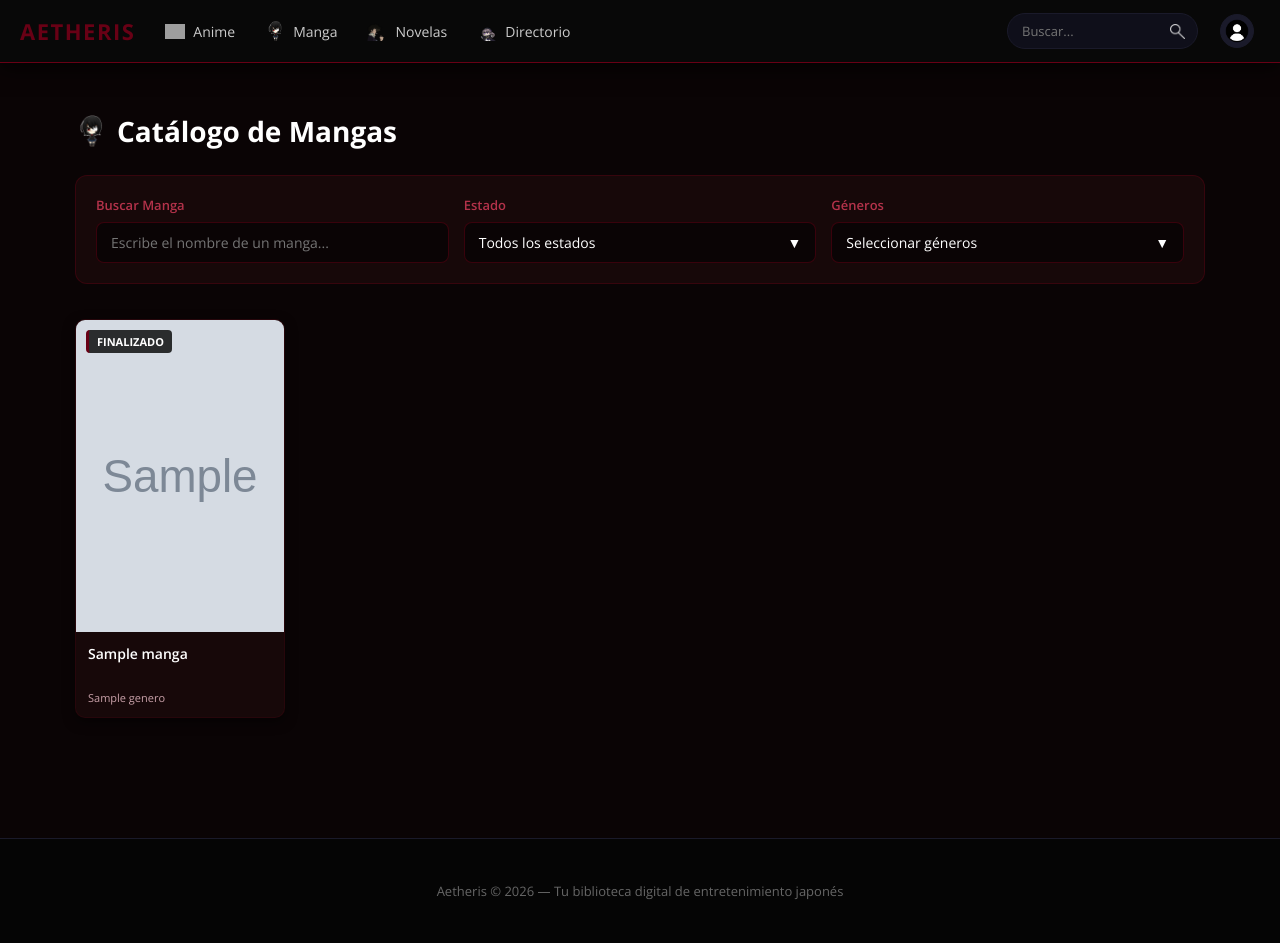
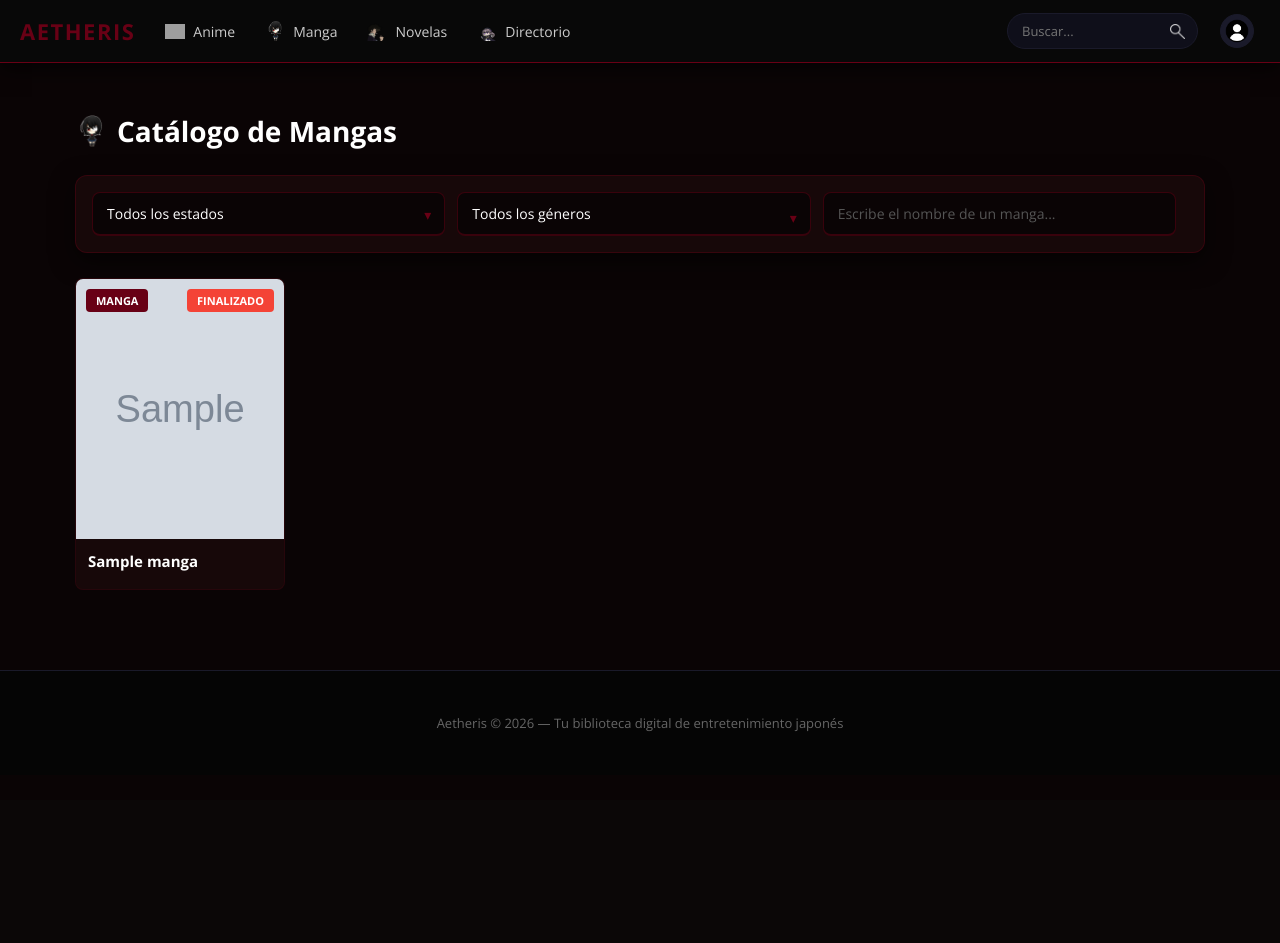
Before and after one commit to andresrodriguez-ak/aetheris, a PHP site: page /manga-home.php in a window 1280 px wide. After the commit the page ends 731 px from the top, so only its background shows below. Run offline with PHP 8.4, Linux system fonts and the light colour scheme; tables that the repository leaves empty or names only in its code hold one stand-in row (values such as "Sample post"); grey boxes marked "Sample" are stand-in pictures; a stand-in replaces the project's code that opens the database connection; grey boxes are pictures that could not be loaded.

Commit message:
feat(manga): integra manga-home al sistema de filtros unificados y tarjetas compartidas
- manga-home.php: migra al markup de filtros compartidos (custom/multi-select) usando catalogo-filtros.js
- ajax_catalogo_mangas.php: estandariza la busqueda de generos a OR (EXISTS) y adapta el HTML a las clases unificadas (.Anime-Card, .Type-Badge)
- manga.css: refactoriza estilos obsoletos por overrides sobre el layout global usando la paleta de la seccion (--manga-color)
- BREAKING CHANGE: las tarjetas de manga-home adoptan la estructura visual estandarizada de anime-home y directorio

```diff
--- a/public/css/manga.css
+++ b/public/css/manga.css
@@ -45,233 +45,93 @@ header .menu a.menu-button:hover {
     box-shadow: 0 0 14px rgba(104, 0, 21, 0.5) !important;
 }
 
-/* ── Filtros y Buscador ── */
-.filter-container {
+/* ── Filtros y tarjetas — tema manga sobre el markup compartido de catalogo.css ── */
+.manga-container .Filters {
     background: var(--manga-card-bg) !important;
     border: 1px solid rgba(104, 0, 21, 0.4) !important;
-    padding: 20px;
-    border-radius: 12px;
-    margin-bottom: 30px;
-    display: flex;
-    flex-wrap: wrap;
-    gap: 15px;
-    align-items: flex-end;
 }
 
-.filter-group {
-    display: flex;
-    flex-direction: column;
-    gap: 8px;
-    flex: 1;
-    min-width: 200px;
+.manga-container .Filter-Input,
+.manga-container .cs-selected,
+.manga-container .ms-trigger {
+    background-color: #0a0405 !important;
+    border-color: rgba(104, 0, 21, 0.5) !important;
 }
 
-.filter-group label {
-    font-size: 13px;
-    font-weight: 600;
+.manga-container .Filter-Input:focus,
+.manga-container .custom-select.open .cs-selected,
+.manga-container .multi-select.open .ms-trigger {
+    border-color: var(--manga-color) !important;
+}
+
+.manga-container .custom-select::after,
+.manga-container .multi-select::after {
+    color: var(--manga-color) !important;
+}
+
+.manga-container .cs-options,
+.manga-container .ms-dropdown {
+    background: #170809 !important;
+    border-color: var(--manga-color) !important;
+}
+
+.manga-container .cs-options::-webkit-scrollbar-thumb,
+.manga-container .ms-list::-webkit-scrollbar-thumb {
+    background: var(--manga-color) !important;
+}
+
+.manga-container .cs-option:hover,
+.manga-container .ms-item:hover {
+    background: rgba(104, 0, 21, 0.35) !important;
+}
+
+.manga-container .cs-option.selected {
+    color: var(--manga-color) !important;
+}
+
+.manga-container .ms-item.checked .ms-checkbox {
+    background: var(--manga-color) !important;
+    border-color: var(--manga-color) !important;
+}
+
+.manga-container .ms-search:focus {
+    border-color: var(--manga-color) !important;
+}
+
+.manga-container .ms-clear {
     color: var(--manga-light) !important;
 }
 
-.filter-input {
-    background: #0a0405 !important;
-    border: 1px solid rgba(104, 0, 21, 0.5) !important;
-    color: #ffffff !important;
-    padding: 10px 14px;
-    border-radius: 8px;
-    font-family: inherit;
-    font-size: 14px;
-    width: 100%;
-    transition: border-color 0.2s;
-}
-
-.filter-input:focus {
-    border-color: var(--manga-light) !important;
-    outline: none;
-}
-
-/* ── Custom Select Dropdown ── */
-.cs-wrapper {
-    position: relative;
-    width: 100%;
-}
-
-.cs-select {
-    background: #0a0405 !important;
-    border: 1px solid rgba(104, 0, 21, 0.5) !important;
-    color: #ffffff !important;
-    padding: 10px 14px;
-    border-radius: 8px;
-    cursor: pointer;
-    font-size: 14px;
-    display: flex;
-    justify-content: space-between;
-    align-items: center;
-    user-select: none;
-}
-
-.cs-dropdown {
-    position: absolute;
-    top: 100%;
-    left: 0;
-    right: 0;
-    background: #170809 !important;
-    border: 1px solid rgba(104, 0, 21, 0.6) !important;
-    border-radius: 8px;
-    margin-top: 5px;
-    max-height: 240px;
-    overflow-y: auto;
-    z-index: 100;
-    display: none;
-    box-shadow: 0 8px 24px rgba(0,0,0,0.7);
-}
-
-.cs-dropdown.open {
-    display: block;
-}
-
-.cs-option {
-    padding: 10px 14px;
-    cursor: pointer;
-    font-size: 14px;
-    color: #ffffff !important;
-    transition: background 0.2s;
-}
-
-.cs-option:hover {
-    background: #21090c !important;
-}
-
-.cs-option.selected {
-    background: var(--manga-color) !important;
-    color: #ffffff !important;
-}
-
-/* ── Tags de géneros seleccionados ── */
-.ms-tag {
-    background: var(--manga-color) !important;
-    color: #ffffff !important;
-    padding: 4px 10px;
-    border-radius: 6px;
-    font-size: 12px;
-    display: flex;
-    align-items: center;
-    gap: 6px;
-    font-weight: 600;
-}
-
-.ms-tag-remove {
-    cursor: pointer;
-    font-weight: bold;
-}
-
-.btn-reset {
-    background: #21090c !important;
-    border: 1px solid rgba(104, 0, 21, 0.6) !important;
-    color: #ffffff !important;
-    padding: 10px 20px;
-    border-radius: 8px;
-    cursor: pointer;
-    font-weight: 600;
-    height: 42px;
-    transition: all 0.2s;
-}
-
-.btn-reset:hover {
+.manga-container .ms-tag {
     background: var(--manga-color) !important;
 }
 
-/* ── Resultados de Manga ── */
-.manga-grid {
-    display: grid;
-    grid-template-columns: repeat(auto-fill, minmax(180px, 1fr));
-    gap: 20px;
-    margin-bottom: 40px;
+.manga-container .reset-btn {
+    background: #21090c !important;
+    border: 1px solid rgba(104, 0, 21, 0.6) !important;
 }
 
-.manga-card {
-    background: var(--manga-card-bg) !important;
-    border-radius: 10px;
-    overflow: hidden;
-    box-shadow: 0 4px 12px rgba(0,0,0,0.5);
-    transition: transform 0.2s, box-shadow 0.2s;
-    display: flex;
-    flex-direction: column;
-    position: relative;
-    border: 1px solid rgba(104, 0, 21, 0.2) !important;
+.manga-container .reset-btn:hover {
+    background: var(--manga-color) !important;
 }
 
-.manga-card:hover {
-    transform: translateY(-5px);
-    box-shadow: 0 8px 20px rgba(104, 0, 21, 0.5);
+.manga-container .Anime-Card {
+    background: var(--manga-card-bg) !important;
+    border-color: rgba(104, 0, 21, 0.2) !important;
+}
+
+.manga-container .Anime-Card:hover {
+    box-shadow: 0 8px 20px rgba(104, 0, 21, 0.5) !important;
     border-color: var(--manga-color) !important;
 }
 
-.manga-card a {
-    display: flex;
-    flex-direction: column;
-    flex-grow: 1;
-    color: inherit;
-    text-decoration: none;
+.manga-container .Type-Badge[data-type="manga"] {
+    background: var(--manga-color) !important;
 }
 
-.manga-cover-wrapper {
-    position: relative;
-    aspect-ratio: 2/3;
-    width: 100%;
+.manga-container .Anime-Card:hover .Anime-Title {
+    color: var(--manga-light) !important;
 }
-
-.manga-cover {
-    width: 100%;
-    height: 100%;
-    object-fit: cover;
-}
-
-.manga-status-tag {
-    position: absolute;
-    top: 10px;
-    left: 10px;
-    padding: 4px 8px;
-    border-radius: 4px;
-    font-size: 11px;
-    font-weight: 700;
-    text-transform: uppercase;
-    color: #ffffff !important;
-    background: rgba(0,0,0,0.8);
-}
-
-.manga-status-tag.emision      { border-left: 3px solid #00c4a0 !important; }
-.manga-status-tag.finalizado   { border-left: 3px solid var(--manga-color) !important; }
-.manga-status-tag.proximamente { border-left: 3px solid #FF9800 !important; }
-
-.manga-info {
-    padding: 12px;
-    display: flex;
-    flex-direction: column;
-    flex-grow: 1;
-}
-
-.manga-name {
-    font-size: 14px;
-    font-weight: 600;
-    color: #ffffff !important;
-    margin: 0 0 8px 0;
-    line-height: 1.4;
-    display: -webkit-box;
-    -webkit-line-clamp: 2;
-    -webkit-box-orient: vertical;
-    overflow: hidden;
-    height: 38px;
-}
-
-.manga-genres {
-    font-size: 11px;
-    color: #c8a0a8 !important;
-    overflow: hidden;
-    text-overflow: ellipsis;
-    white-space: nowrap;
-}
-
-/* ── Paginación ── */
 .pagination-container {
     display: flex;
     flex-direction: column;
@@ -324,11 +184,8 @@ header .menu a.menu-button:hover {
 .error       { color: #ff4d4d !important; padding: 40px; text-align: center; font-weight: 600; }
 .no-results  { color: #c8a0a8 !important; padding: 40px; text-align: center; }
 
-/* ── Responsive (catálogo) ── */
-@media (max-width: 600px) {
-    .filter-container { flex-direction: column; align-items: stretch; }
-    .manga-grid { grid-template-columns: repeat(2, 1fr); gap: 12px; }
-}
+/* ── Responsive (catálogo) ──
+   .Filters y .List-Animes ya se resuelven en catalogo.css */
 
 /* ══════════════════════════════════════════════════════════════════════════
    Sección Manga: Detalle y Capítulos
--- a/public/manga-home.php
+++ b/public/manga-home.php
@@ -1,7 +1,7 @@
 <?php
 $page_title = "Catálogo de Mangas";
 $accent_color = "manga";
-$page_css = ['manga.css'];
+$page_css = ['catalogo.css', 'manga.css'];
 
 require_once __DIR__ . '/../src/includes/header.php';
 ?>
@@ -13,22 +13,14 @@ require_once __DIR__ . '/../src/includes/header.php';
         Catálogo de Mangas
     </h1>
 
-    <div class="filter-container">
+    <div class="Filters">
 
-        <div class="filter-group">
-            <label for="filter-search">Buscar Manga</label>
-            <input type="text" id="filter-search" class="filter-input" placeholder="Escribe el nombre de un manga..." autocomplete="off">
-        </div>
-
-        <div class="filter-group">
-            <label>Estado</label>
-            <div class="cs-wrapper" id="cs-status-wrapper">
-                <div class="cs-select" id="sel-status-btn" data-value="">
-                    <span class="cs-placeholder">Todos los estados</span>
-                    <span class="cs-arrow">▼</span>
-                </div>
-                <div class="cs-dropdown" id="sel-status-dropdown">
-                    <div class="cs-option" data-value="">Todos los estados</div>
+        <!-- Estado -->
+        <div class="Filter-Group">
+            <div class="custom-select" id="sel-status">
+                <div class="cs-selected">Todos los estados</div>
+                <div class="cs-options">
+                    <div class="cs-option selected" data-value="">Todos los estados</div>
                     <div class="cs-option" data-value="En emisión">En emisión</div>
                     <div class="cs-option" data-value="Finalizado">Finalizado</div>
                     <div class="cs-option" data-value="Próximamente">Próximamente</div>
@@ -36,33 +28,48 @@ require_once __DIR__ . '/../src/includes/header.php';
             </div>
         </div>
 
-        <div class="filter-group">
-            <label>Géneros</label>
-            <div class="cs-wrapper" id="cs-genre-wrapper">
-                <div class="cs-select" id="sel-genre-btn">
-                    <span>Seleccionar géneros</span>
-                    <span class="cs-arrow">▼</span>
+        <!-- Géneros (multi-select) -->
+        <div class="Filter-Group">
+            <div class="multi-select" id="ms-genre">
+                <div class="ms-trigger">
+                    <span class="ms-placeholder">Todos los géneros</span>
                 </div>
-                <div class="cs-dropdown" id="sel-genre-dropdown">
+                <div class="ms-dropdown">
+                    <div class="ms-search-wrap">
+                        <input type="text" class="ms-search" placeholder="Buscar género...">
+                    </div>
+                    <div class="ms-list">
                         <?php
                         $gen_res = $conn->query("SELECT id, nombre FROM generos ORDER BY nombre ASC");
                         if ($gen_res) {
                             while ($g = $gen_res->fetch_assoc()) {
-                            echo '<div class="cs-option" data-value="' . (int)$g['id'] . '">' . htmlspecialchars($g['nombre']) . '</div>';
+                                echo '<div class="ms-item" data-value="' . (int)$g['id'] . '" data-label="' . htmlspecialchars($g['nombre']) . '">
+                                        <span class="ms-checkbox"></span>
+                                        <span>' . htmlspecialchars($g['nombre']) . '</span>
+                                      </div>';
                             }
                         }
                         ?>
                     </div>
+                    <div class="ms-footer">
+                        <span class="ms-count">0 seleccionados</span>
+                        <button class="ms-clear">Limpiar</button>
+                    </div>
+                </div>
             </div>
         </div>
 
-        <button type="button" id="btn-reset-filters" class="btn-reset" style="display: none;" onclick="resetAllFilters()">
-            Limpiar Filtros
-        </button>
+        <!-- Búsqueda -->
+        <div class="Filter-Group">
+            <input type="text" id="filter-search" class="Filter-Input" placeholder="Escribe el nombre de un manga..." autocomplete="off">
+        </div>
+
+        <!-- Reset -->
+        <div class="Filter-Group filter-reset">
+            <button class="reset-btn" id="resetBtn" style="display: none;" onclick="window.resetFilters()">✕ Quitar filtros</button>
+        </div>
 
     </div>
-
-    <div id="selected-genres-tags" style="margin-top: -20px; margin-bottom: 25px; display: flex; flex-wrap: wrap; gap: 8px;"></div>
 
     <div id="manga-results">
         <div class="loading">Cargando catálogo de mangas...</div>
@@ -70,7 +77,17 @@ require_once __DIR__ . '/../src/includes/header.php';
 
 </div>
 
-<script src="js/manga-home.js"></script>
+<script src="js/catalogo-filtros.js"></script>
+<script>
+    document.addEventListener('DOMContentLoaded', function () {
+        initCatalogFilters({
+            endpoint:           'src/actions/ajax/ajax_catalogo_mangas.php',
+            resultsContainerId: 'manga-results',
+            hasTypeFilter:      false,
+            readUrlParams:      false
+        });
+    });
+</script>
 
 <?php
 require_once __DIR__ . '/../src/includes/footer.php';
--- a/src/actions/ajax/ajax_catalogo_mangas.php
+++ b/src/actions/ajax/ajax_catalogo_mangas.php
@@ -1,7 +1,7 @@
 <?php
 /* ═══════════════════════════════════════════════════════════════
    Aetheris — ajax_catalogo_mangas.php
-   Filtra y pagina el catálogo de mangas (usado por manga-home.js). Devuelve HTML directo.
+   Filtra y pagina el catálogo de mangas. Devuelve HTML directo.
    ═══════════════════════════════════════════════════════════════ */
 ini_set('display_errors', 0);
 error_reporting(0);
@@ -30,12 +30,12 @@ if ($status !== '') {
 }
 
 if (!empty($genres)) {
+    // OR: alcanza con al menos uno de los géneros seleccionados
     $placeholders = implode(',', array_fill(0, count($genres), '?'));
-    $conditions[] = "m.id IN (
-        SELECT manga_id FROM manga_generos
-        WHERE genero_id IN ($placeholders)
-        GROUP BY manga_id
-        HAVING COUNT(DISTINCT genero_id) = " . count($genres) . "
+    $conditions[] = "EXISTS (
+        SELECT 1 FROM manga_generos gx
+        WHERE gx.manga_id = m.id
+          AND gx.genero_id IN ($placeholders)
     )";
     foreach ($genres as $g) { $params[] = $g; $types .= 'i'; }
 }
@@ -84,31 +84,24 @@ if ($result->num_rows === 0) {
     exit;
 }
 
-echo '<div class="manga-grid">';
+echo '<div class="List-Animes">';
 while ($manga = $result->fetch_assoc()):
     $imagen   = htmlspecialchars($manga['imagen'] ?? '');
     $nombre   = htmlspecialchars($manga['nombre']);
     $estado   = $manga['estado'] ?? '';
-    $generos  = htmlspecialchars($manga['generos'] ?? 'Sin géneros');
     $id       = (int)$manga['id'];
-    $clase_estado = match($estado) {
-        'En emisión'    => 'emision',
-        'Finalizado'    => 'finalizado',
-        'Próximamente'  => 'proximamente',
-        default         => ''
-    };
 ?>
-    <div class="manga-card">
+    <div class="Anime-Card">
         <a href="manga-detalle.php?id=<?php echo $id; ?>">
-            <div class="manga-cover-wrapper">
-                <img class="manga-cover" src="<?php echo $imagen; ?>" alt="<?php echo $nombre; ?>" loading="lazy">
+            <div class="Anime-Image">
+                <img src="<?php echo $imagen; ?>" alt="<?php echo $nombre; ?>" loading="lazy">
+                <span class="Type-Badge" data-type="manga">Manga</span>
                 <?php if ($estado): ?>
-                    <span class="manga-status-tag <?php echo $clase_estado; ?>"><?php echo htmlspecialchars($estado); ?></span>
+                    <span class="Status-Badge" data-status="<?php echo htmlspecialchars($estado); ?>"><?php echo htmlspecialchars($estado); ?></span>
                 <?php endif; ?>
             </div>
-            <div class="manga-info">
-                <h3 class="manga-name"><?php echo $nombre; ?></h3>
-                <div class="manga-genres"><?php echo $generos; ?></div>
+            <div class="Anime-Info">
+                <h3 class="Anime-Title"><?php echo $nombre; ?></h3>
             </div>
         </a>
     </div>
@@ -124,28 +117,28 @@ if ($totalPaginas > 1):
     <div class="pagination-info">Página <?php echo $pagina; ?> de <?php echo $totalPaginas; ?> — <?php echo $total; ?> resultados</div>
     <div class="pagination">
         <?php if ($pagina > 1): ?>
-            <button class="pagination-button" onclick="loadPage(<?php echo $pagina - 1; ?>)">‹ Anterior</button>
+            <button class="pagination-button" onclick="loadCatalogPage(<?php echo $pagina - 1; ?>)">‹ Anterior</button>
         <?php endif; ?>
 
         <?php
         $start = max(1, $pagina - 2);
         $end   = min($totalPaginas, $pagina + 2);
         if ($start > 1) {
-            echo '<button class="pagination-button" onclick="loadPage(1)">1</button>';
+            echo '<button class="pagination-button" onclick="loadCatalogPage(1)">1</button>';
             if ($start > 2) echo '<span class="pagination-dots">…</span>';
         }
         for ($i = $start; $i <= $end; $i++) {
             $active = $i === $pagina ? ' active' : '';
-            echo "<button class=\"pagination-button{$active}\" onclick=\"loadPage({$i})\">{$i}</button>";
+            echo "<button class=\"pagination-button{$active}\" onclick=\"loadCatalogPage({$i})\">{$i}</button>";
         }
         if ($end < $totalPaginas) {
             if ($end < $totalPaginas - 1) echo '<span class="pagination-dots">…</span>';
-            echo "<button class=\"pagination-button\" onclick=\"loadPage({$totalPaginas})\">{$totalPaginas}</button>";
+            echo "<button class=\"pagination-button\" onclick=\"loadCatalogPage({$totalPaginas})\">{$totalPaginas}</button>";
         }
         ?>
 
         <?php if ($pagina < $totalPaginas): ?>
-            <button class="pagination-button" onclick="loadPage(<?php echo $pagina + 1; ?>)">Siguiente ›</button>
+            <button class="pagination-button" onclick="loadCatalogPage(<?php echo $pagina + 1; ?>)">Siguiente ›</button>
         <?php endif; ?>
     </div>
 </div>
```
Lines whose indentation alone changed are shown as unchanged.
